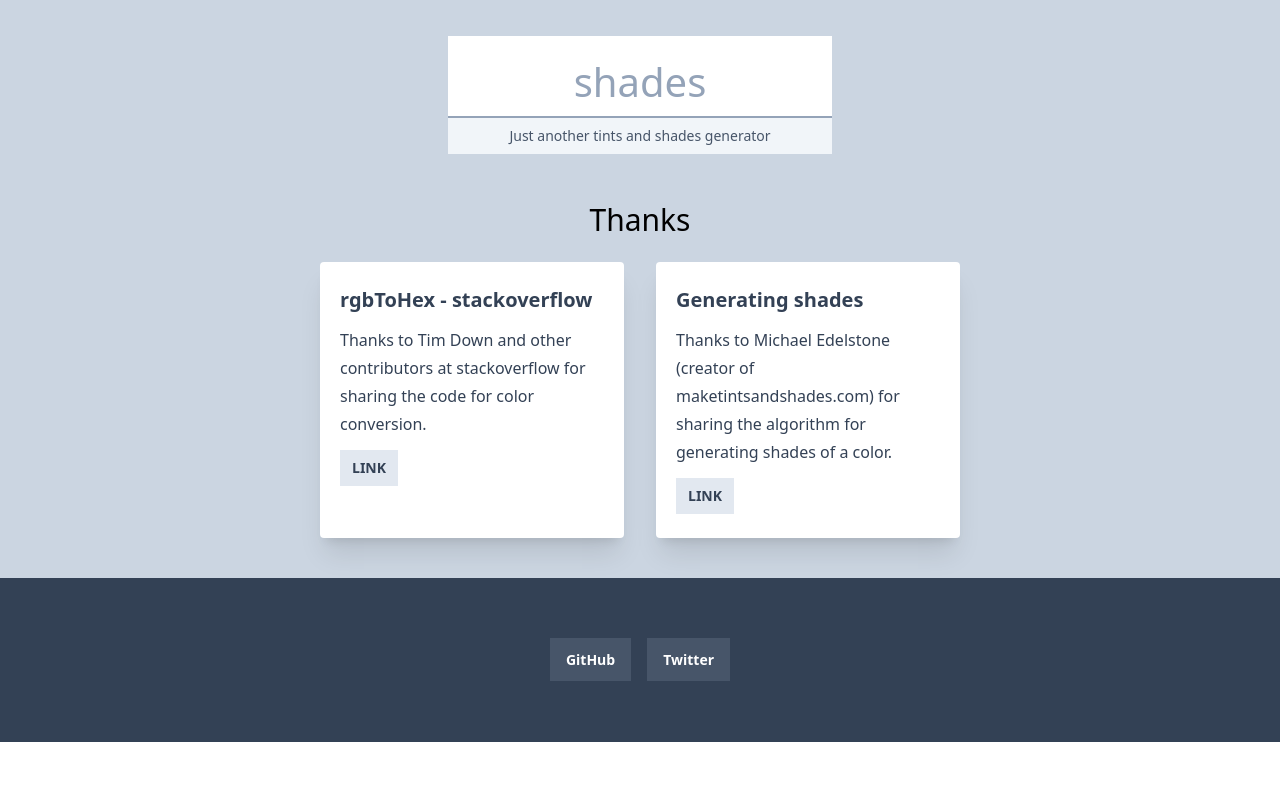
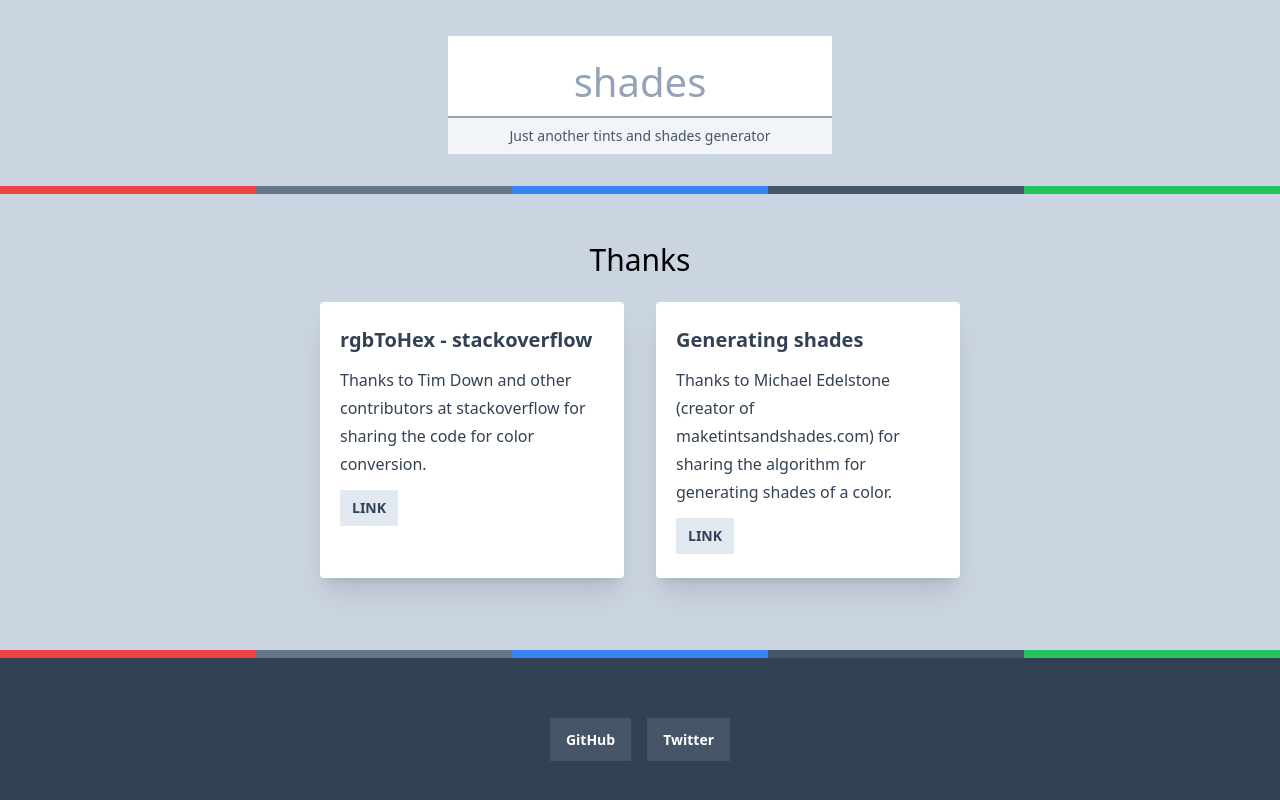
Before and after one commit to reactry/shades, a React (Create React App) app: page / in a window 1280 px wide. Shown: the part 1284-2084 px from the top of the page. Before the commit the page ends 2026 px from the top, so only its background shows below. Built offline with nearby package versions, Linux system fonts and the light colour scheme.

Commit message:
Moved RainbowBorder to root directory * added border above and below Thanks section

```diff
--- a/src/App.js
+++ b/src/App.js
@@ -1,3 +1,4 @@
+import RainbowBorder from './RainbowBorder';
 import MainComponent from './MainComponent';
 import Thanks from './Thanks';
 import Footer from './Footer';
@@ -15,10 +16,19 @@ function App () {
 	const thanks = settings.thanks;
 	let thanksProps = {thanks};
 
+	let bgClasses = [
+		"bg-red-500", "bg-slate-500",
+		"bg-blue-500", "bg-slate-500-500",
+		"bg-green-500"
+	];
+
 	return (
 		<div className="App">
+			<RainbowBorder bgClasses={bgClasses} />
 			<MainComponent {...mainProps} />
+			<RainbowBorder bgClasses={bgClasses} />
 			<Thanks {...thanksProps} />
+			<RainbowBorder bgClasses={bgClasses} />
 			<Footer {...footerProps} />
 		</div>
 	);
--- a/src/MainComponent/MainComponent.js
+++ b/src/MainComponent/MainComponent.js
@@ -1,6 +1,5 @@
 import React from 'react';
 
-import RainbowBorder from './RainbowBorder';
 import Branding from './Branding';
 import ColorInput from './Input';
 import ColorOutput from './Output';
@@ -14,12 +13,6 @@ export default function MainComponent ({settings}) {
 
 	let [n, setN] = React.useState(10);
 
-	let bgClasses = [
-		"bg-red-500", "bg-slate-500",
-		"bg-blue-500", "bg-slate-500-500",
-		"bg-green-500"
-	];
-
 	let colorInputProps = {
 		red, green, blue, n,
 		setRed, setGreen, setBlue, setN
@@ -30,7 +23,6 @@ export default function MainComponent ({settings}) {
 
 	return (
 		<>
-			<RainbowBorder bgClasses={bgClasses} />
 			<ColorInput {...colorInputProps} />
 			<ColorOutput {...colorOutputProps} />
 			<Branding meta={settings.meta} />
--- a/src/Thanks.js
+++ b/src/Thanks.js
@@ -13,7 +13,7 @@ export default function Thanks ({thanks}) {
 	});
 
 	return (
-		<div className="Thanks bg-slate-300 py-4">
+		<div className="Thanks bg-slate-300 py-12">
 			<div>
 				<h2 className="text-3xl text-center">Thanks</h2>
 			</div>
```
Also changed, not shown: src/RainbowBorder.js (renamed from src/MainComponent/RainbowBorder.js).
